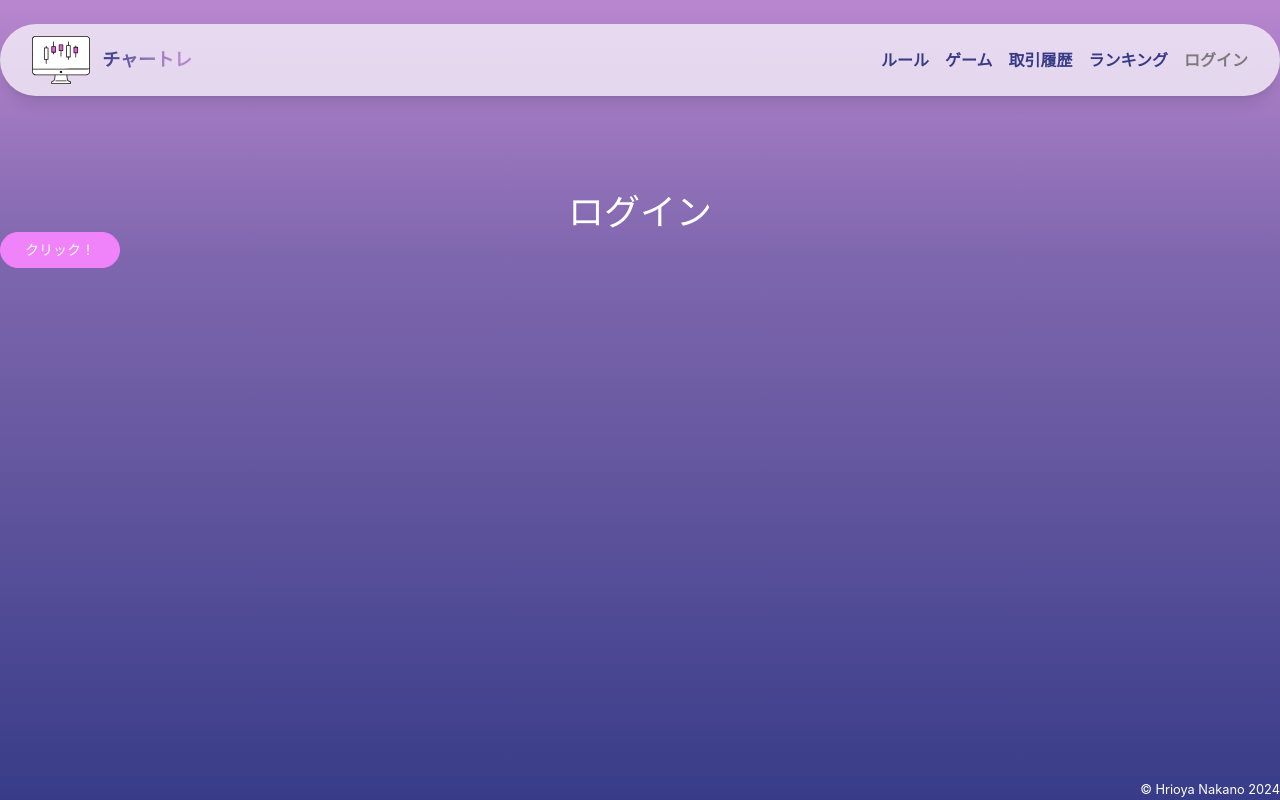
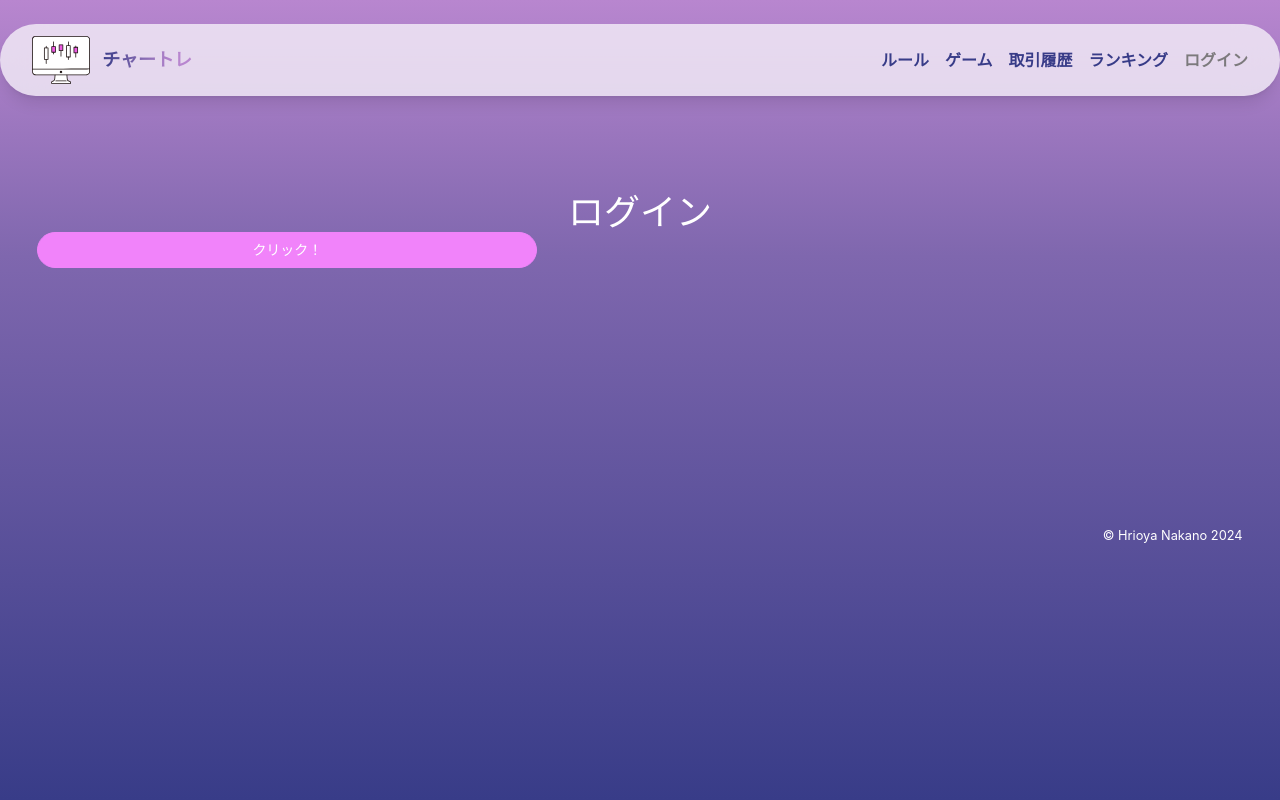
Before and after one commit to hirotiia/chart-training, a Next.js app: page /login in a window 1280 px wide. Built offline with nearby package versions, Linux system fonts and the light colour scheme.

Commit message:
:zap: レイアウトスタイル調整

```diff
--- a/src/components/layouts/base-layout.tsx
+++ b/src/components/layouts/base-layout.tsx
@@ -38,8 +38,10 @@ export const BaseLayout = ({ children }: { children: React.ReactNode }) => {
   ].filter(Boolean);
 
   return (
-    <div className="grid min-h-screen-dvh grid-rows-[1fr_auto] gap-10">
-      <header className="fixed top-0 mt-6 w-full">
+    <div className="grid min-h-screen-dvh grid-cols-custom-layout gap-4">
+      <div className="col-span-3 grid grid-cols-custom-layout gap-custom-gap">
+        <div className="col-start-2 grid">
+          <header className="fixed left-0 top-0 mt-6 w-full">
             <div className="mx-auto flex max-w-screen-xl justify-between rounded-full bg-white/70 px-8 py-3 shadow-lg backdrop-blur-glass">
               <div className="">
                 <Logo />
@@ -95,5 +97,7 @@ export const BaseLayout = ({ children }: { children: React.ReactNode }) => {
             </p>
           </footer>
         </div>
+      </div>
+    </div>
   );
 };
--- a/src/components/ui/button/button.tsx
+++ b/src/components/ui/button/button.tsx
@@ -22,7 +22,7 @@ const buttonVariants = cva(
           'border border-accent bg-accent text-accent-foreground hover:border hover:border-accent hover:bg-white hover:text-accent',
       },
       size: {
-        default: 'h-9 px-4 py-2',
+        default: 'h-9 w-custom-min px-4 py-2',
         sm: 'h-8 px-3 text-xs',
         lg: 'h-10 px-8',
         icon: 'size-9',
--- a/src/styles/globals.css
+++ b/src/styles/globals.css
@@ -9,6 +9,14 @@
   --ring: #010816;
   --foreground: #ffffff;
   --forground-dark: #383c88;
+
+  /** Viewport */
+  --viewport-max: 1220px;
+  --viewport-min: 330px;
+
+  /** gap */
+  --screen-gap-max: 2.5rem;
+  --screen-gap-min: 1rem;
 
   /* Gradients */
   --linear-gradient: linear-gradient(
--- a/tailwind.config.ts
+++ b/tailwind.config.ts
@@ -49,6 +49,9 @@ const config: Config = {
           foreground: 'var(--card-foreground)',
         },
       },
+      width: {
+        'custom-min': 'min(50%, 500px)',
+      },
       borderRadius: {
         lg: 'var(--radius)',
         md: 'calc(var(--radius) - 2px)',
@@ -78,6 +81,14 @@ const config: Config = {
         'gradient-custom': 'var(--linear-gradient)',
         'text-gradient': 'var(--text-gradient)',
       },
+      gridTemplateColumns: {
+        'custom-layout':
+          '1fr minmax(var(--viewport-min), var(--viewport-max)) 1fr',
+      },
+      gap: {
+        'custom-gap':
+          '0 clamp(var(--screen-gap-min), 0.591rem + 2.182vw, var(--screen-gap-max))',
+      },
     },
   },
   plugins: [],
```
Lines whose indentation alone changed are shown as unchanged.
